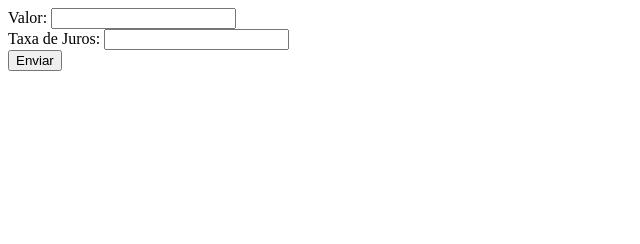
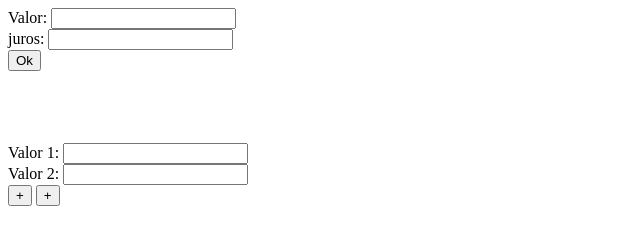
Before and after one commit to suassuas20/primeiroj_3t, a plain HTML site: page index.html in a window 1280 px wide. Shown: the whole page, without its empty margins (0-640 px from the left). Drawn offline with Linux system fonts and the light colour scheme.

Commit message:
Update index.html

```diff
--- a/index.html
+++ b/index.html
@@ -5,14 +5,21 @@
     <meta http-equiv="X-UA-Compatible" content="IE=edge">
     <meta name="viewport" content="width=device-width, initial-scale=1.0">
     <title>Terceiro Trimestre</title>
+    <link rel="stylesheet" href="geral.css">
     <script src="estudo.js"></script>
-
 </head>
 <body>
+Valor: <input id="valor"> <br>
+juros: <input id="juros"> <br>
+<button onclick="total()">Ok</button>
 
-Valor:  <input id="entrada" type="text"> <br>
-Taxa de Juros:  <input id="juros" type="text"> <br>
-<button onclick="total()">Enviar</button>
+
+<br><br><br><br>
+<span id="resultado"></span><br>
+Valor 1: <input id="v1" type="text"><br>
+Valor 2: <input id="v2" type="text"><br>
+<button onclick="soma()"> + </button>
+<button onclick="sub()"> + </button>
 
 </body>
 </html>
```
